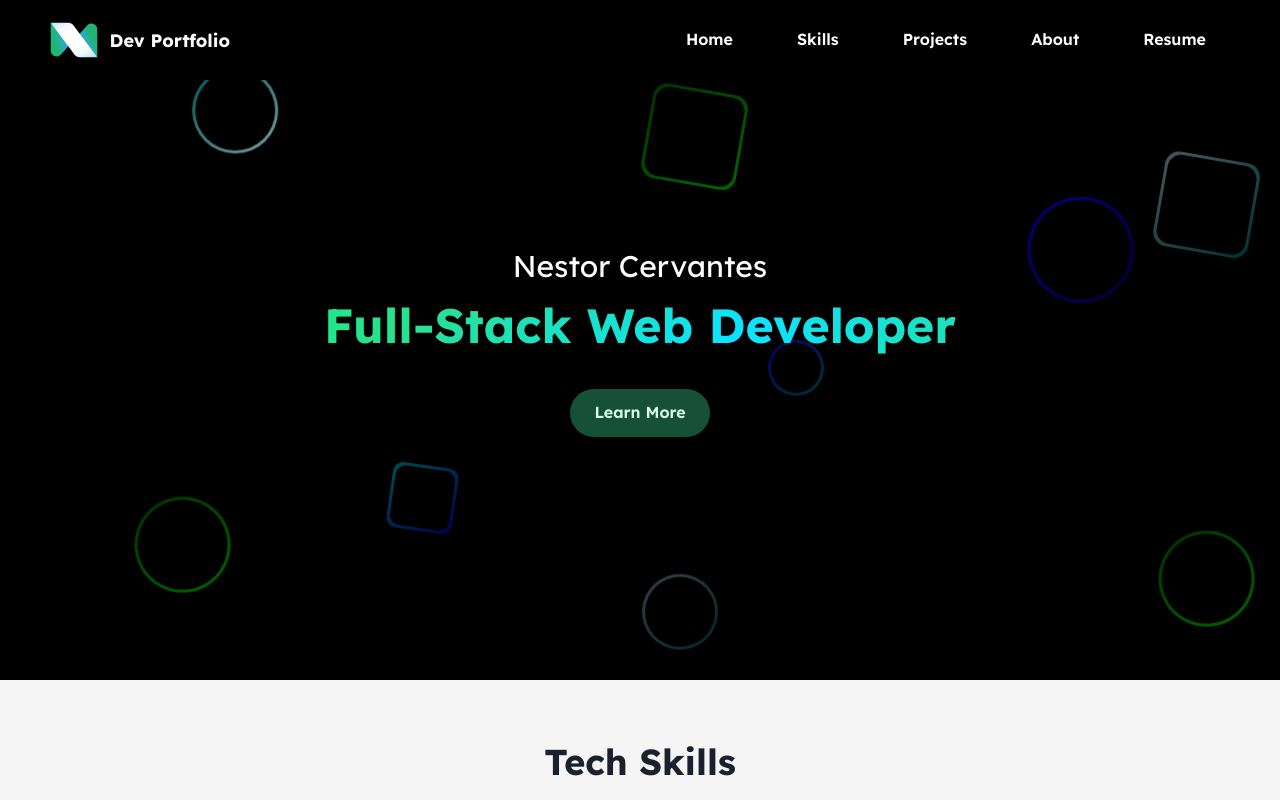
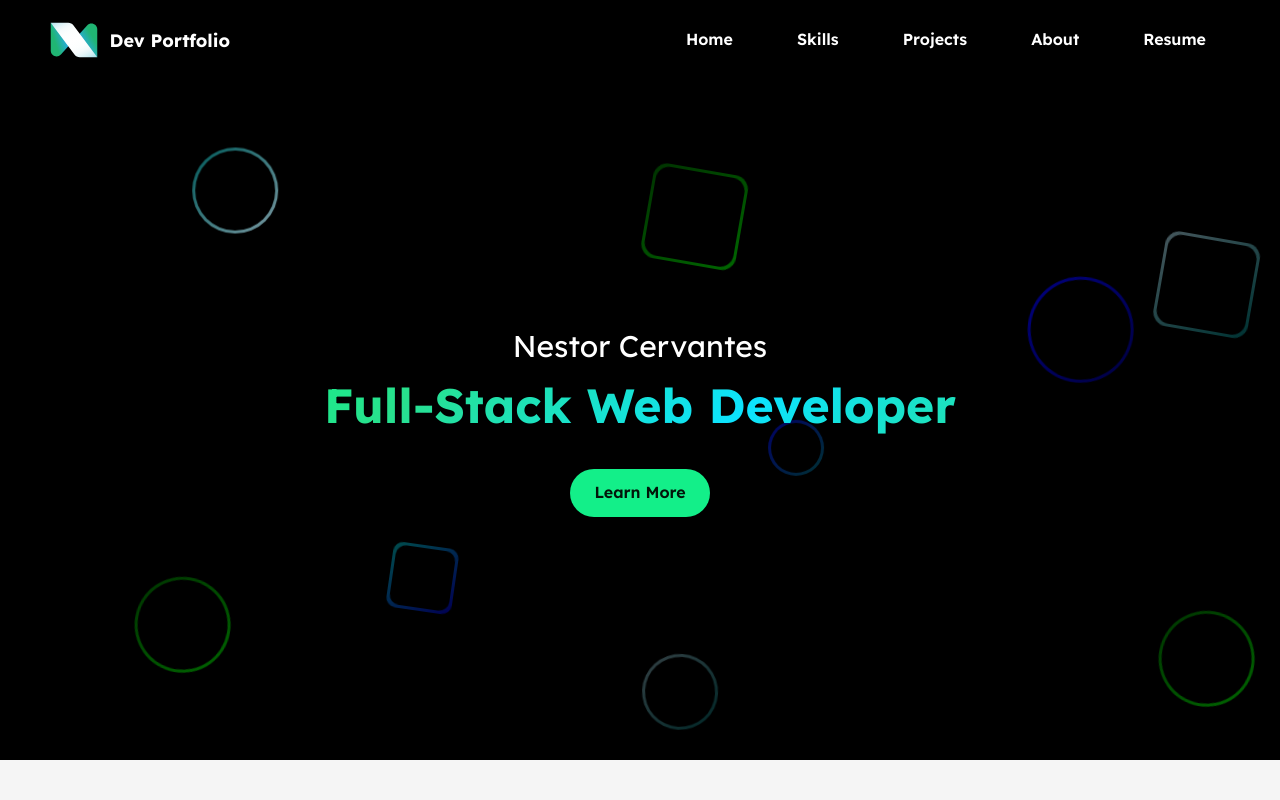
Before and after one commit to cnestordev/dev-portfolio, a React (Vite) app: page / in a window 1280 px wide. Shown: the top 800 px of the page. Built offline with nearby package versions, Linux system fonts and the light colour scheme.

Commit message:
update navbar positoin

```diff
--- a/src/components/Navbar.jsx
+++ b/src/components/Navbar.jsx
@@ -23,7 +23,6 @@ export const Navbar = () => {
 
   return (
     <Box
-      position="fixed"
       top="0"
       left="0"
       right="0"
--- a/src/theme/theme.js
+++ b/src/theme/theme.js
@@ -38,15 +38,15 @@ const theme = extendTheme({
                     color: 'white',
                     _hover: {
                         bg: '#072714',
-                        color: '#d7ffe7'
+                        color: '#42c376'
                     },
                 },
                 actionButton: {
                     border: '1px solid transparent',
                     borderRadius: '50px',
                     padding: '23px',
-                    bg: '#165137',
-                    color: '#d7ffe7',
+                    bg: '#13ef89',
+                    color: '#02160a',
                     _hover: {
                         bg: "#01230f",
                         color: "#ffffff"
```
